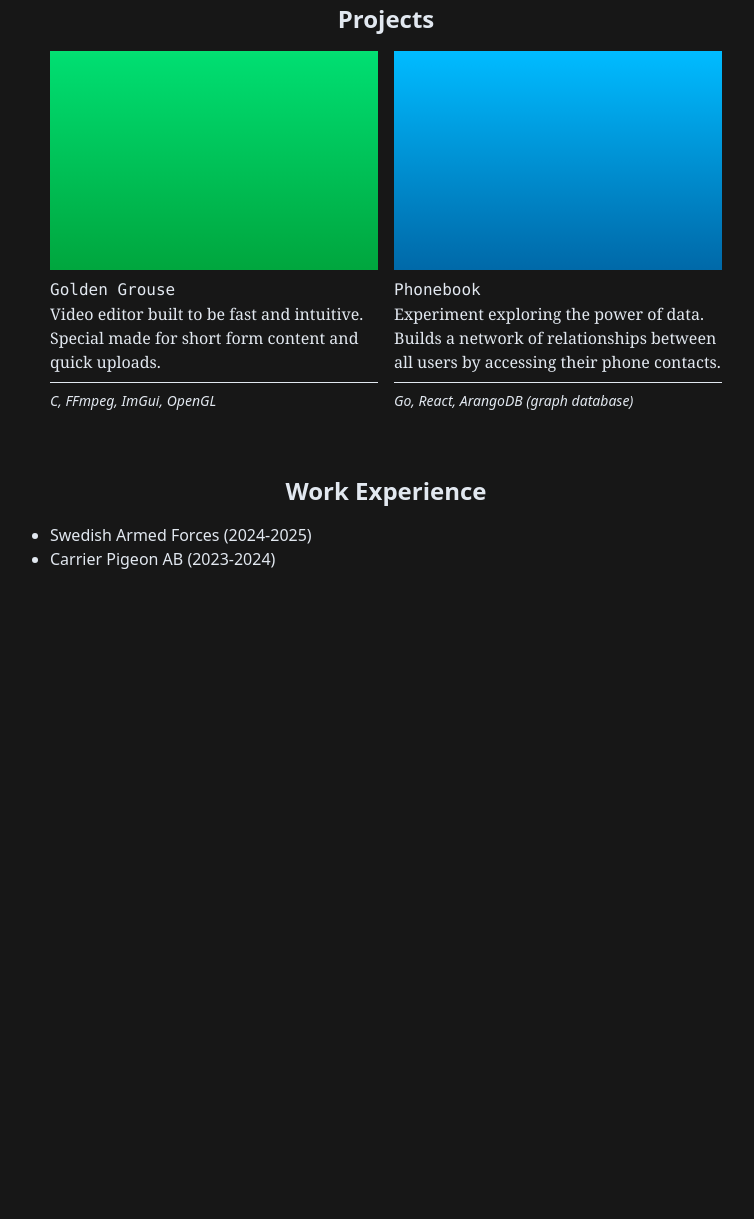
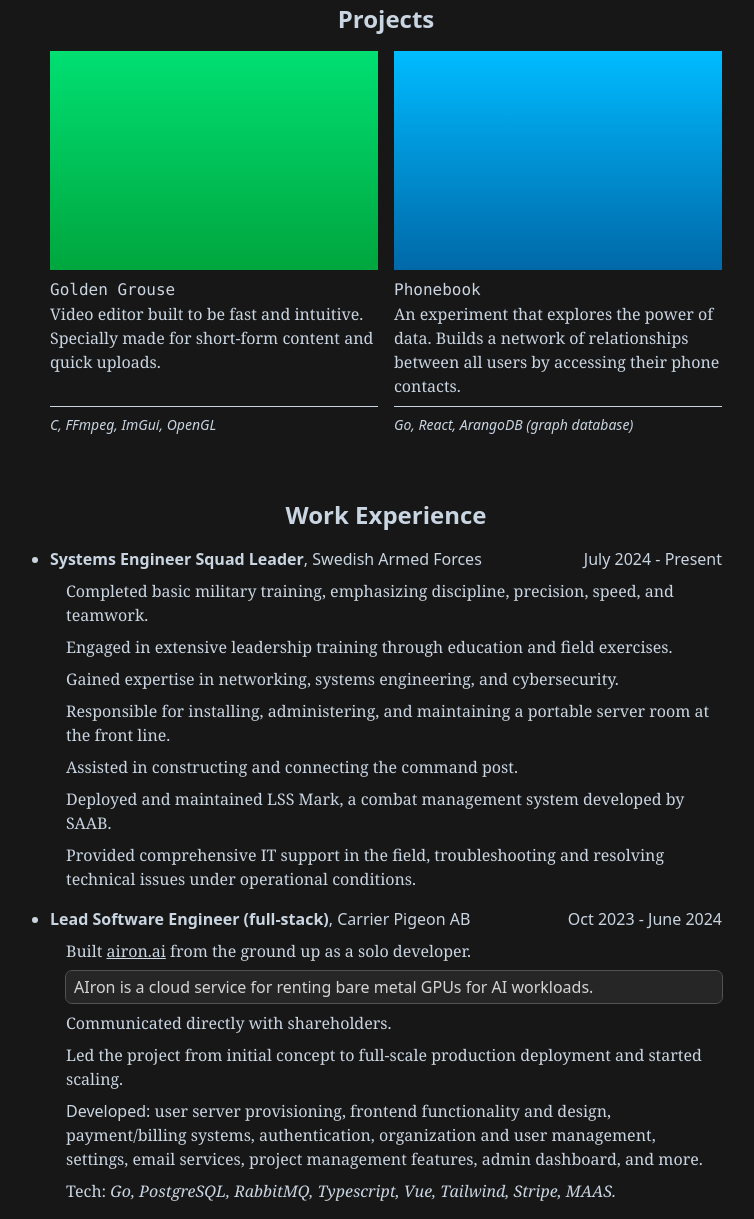
Before and after one commit to ineblom/website, a website built with Vite: page index.html in a window 1280 px wide. Shown: the part 213-1432 px from the top of the page, without its empty margins (254-1008 px from the left). Before the commit the page ends 800 px from the top, so only its background shows below. Built offline with nearby package versions, Linux system fonts and the light colour scheme.

Commit message:
Work experience

```diff
--- a/index.html
+++ b/index.html
@@ -10,7 +10,7 @@
 </head>
 
 <body class="bg-neutral-900">
-  <header class="flex justify-between items-center p-4">
+  <header class="flex justify-between items-center py-4 px-16">
     <a href="/" class="text-slate-200 hover:text-slate-500 transition-all text-2xl font-bold font-mono">
       Theodor Ineblom
     </a>
@@ -18,29 +18,29 @@
       theodor@ineblom.com
     </a>
   </header>
-  <main class="container mx-auto text-slate-200 pt-16">
+  <main class="container mx-auto text-slate-300 pt-16">
 
-    <!-- Introduction -->
     <div class="font-serif text-center">
-      Hi, my name is Theodor and I am passionate about programming, performance and great software.
+      Hi, my name is Theodor and I am passionate about programming, performance, and great software.
     </div>
 
-    <div class="flex flex-col items-center pt-16">
-      <h1 class=" text-2xl font-bold">Projects</h1>
-      <div class="grid grid-cols-2 gap-4 max-w-2xl pt-4">
-        <div>
+    <div class="pt-16 max-w-2xl mx-auto">
+      <h2 id="projects" class="text-2xl font-bold text-center">Projects</h2>
+      <div class="grid grid-cols-2 gap-4 pt-4">
+        <div class="flex flex-col h-full">
           <div class="w-full aspect-[3/2] from-green-400 to-green-600 bg-linear-to-b"></div>
-          <h2 class="font-mono pt-2">Golden Grouse</h2>
-          <p class="font-serif">Video editor built to be fast and intuitive. Special made for short form content and quick uploads.</p>
+          <h3 class="font-mono pt-2">Golden Grouse</h3>
+          <p class="font-serif flex-grow">Video editor built to be fast and intuitive. Specially made for short-form
+            content and quick uploads.</p>
           <div class="mt-2 pt-2 border-t text-sm italic">
             <p>C, FFmpeg, ImGui, OpenGL</p>
           </div>
         </div>
-        <div>
+        <div class="flex flex-col h-full">
           <div class="w-full aspect-[3/2] from-sky-400 to-sky-700 bg-linear-to-b"></div>
-          <h2 class="font-mono pt-2">Phonebook</h2>
-          <p class="font-serif">
-            Experiment exploring the power of data.
+          <h3 class="font-mono pt-2">Phonebook</h3>
+          <p class="font-serif flex-grow">
+            An experiment that explores the power of data.
             Builds a network of relationships between all users by accessing their phone contacts.
           </p>
           <div class="mt-2 pt-2 border-t text-sm italic">
@@ -51,10 +51,74 @@
     </div>
 
     <div class="pt-16">
-      <h1 class="text-center text-2xl font-bold">Work Experience</h1>
+      <h2 class="text-center text-2xl font-bold">Work Experience</h2>
       <ul class="mx-auto max-w-2xl list-disc pt-4">
-        <li>Swedish Armed Forces (2024-2025)</li>
-        <li>Carrier Pigeon AB (2023-2024)</li>
+
+        <li class="mb-4">
+          <div class="flex justify-between">
+            <h3><span class="font-bold">Systems Engineer Squad Leader</span>, Swedish Armed Forces</h3>
+            <p>July 2024 - Present</p>
+          </div>
+          <div class="ml-4 font-serif pt-2">
+            <ul class="space-y-2">
+              <li>
+                Completed basic military training, emphasizing discipline, precision, speed, and teamwork.
+              </li>
+              <li>
+                Engaged in extensive leadership training through education and field exercises.
+              </li>
+              <li>
+                Gained expertise in networking, systems engineering, and cybersecurity.
+              </li>
+              <li>
+                Responsible for installing, administering, and maintaining a portable server room at the front line.
+              </li>
+              <li>
+                Assisted in constructing and connecting the command post.
+              </li>
+              <li>
+                Deployed and maintained LSS Mark, a combat management system developed by SAAB.
+              </li>
+              <li>
+                Provided comprehensive IT support in the field, troubleshooting and resolving technical issues under
+                operational conditions.
+              </li>
+            </ul>
+          </div>
+        </li>
+
+        <li class="mb-4">
+          <div class="flex justify-between">
+            <h3><span class="font-bold">Lead Software Engineer (full-stack)</span>, Carrier Pigeon AB</h3>
+            <p>Oct 2023 - June 2024</p>
+          </div>
+          <div class="ml-4 font-serif pt-2">
+            <ul class="space-y-2">
+              <li>
+                Built <a href="https://airon.ai" target="_blank" class="underline">airon.ai</a> from the ground up as a
+                solo developer.
+              </li>
+              <li>
+                <div
+                  class="py-1 px-2 bg-neutral-800 outline outline-neutral-600 rounded-md font-sans my-2 text-neutral-300">
+                  AIron is a cloud service for renting bare metal GPUs for AI workloads.</div>
+              </li>
+              <li>Communicated directly with shareholders.</li>
+              <li>Led the project from initial concept to full-scale production deployment and started scaling.</li>
+              <li>
+                <span class="font-sans font-medium">Developed:</span> user server provisioning, frontend functionality
+                and design, payment/billing systems,
+                authentication, organization and user management, settings, email services, project management features,
+                admin dashboard, and more.
+              </li>
+              <li>
+                Tech: <i>
+                  Go, PostgreSQL, RabbitMQ, Typescript, Vue, Tailwind, Stripe, MAAS.
+                </i>
+              </li>
+            </ul>
+          </div>
+        </li>
       </ul>
     </div>
   </main>
```
